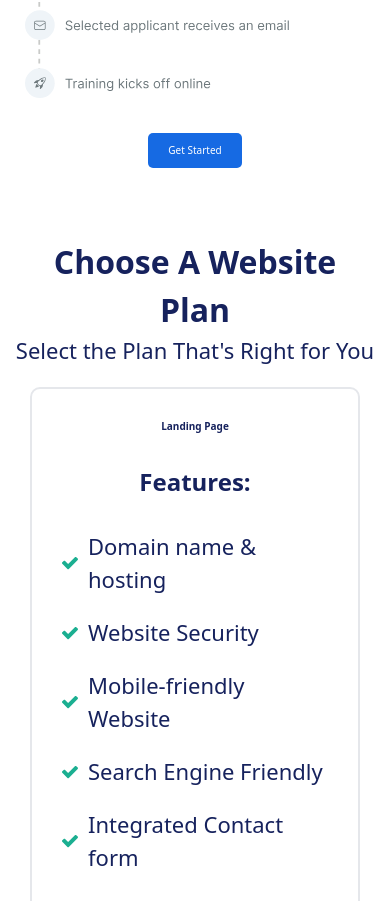
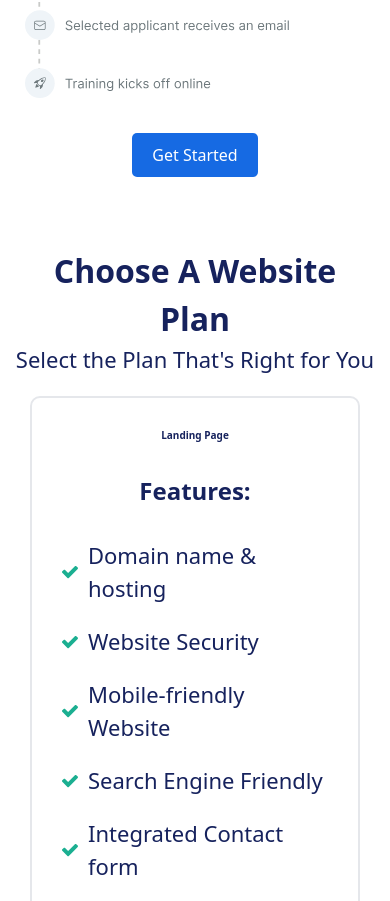
Before and after one commit to Thoobi/megadel-africa, a React (Vite) app: page / in a window 390 px wide. Shown: the part 3718-4619 px from the top of the page. Built offline with nearby package versions, Linux system fonts and the light colour scheme.

Commit message:
style: update button text size in Steps section for improved visibility

```diff
--- a/src/components/stepsSection.jsx
+++ b/src/components/stepsSection.jsx
@@ -27,7 +27,7 @@ export default function Steps() {
         />
       </div>
 
-      <button className="text-white bg-custom-blue-100 rounded-lg px-8 py-4 lg:hidden">
+      <button className="text-white bg-custom-blue-100 rounded-lg px-8 py-4 text-16 lg:hidden">
         Get Started
       </button>
     </section>
```
